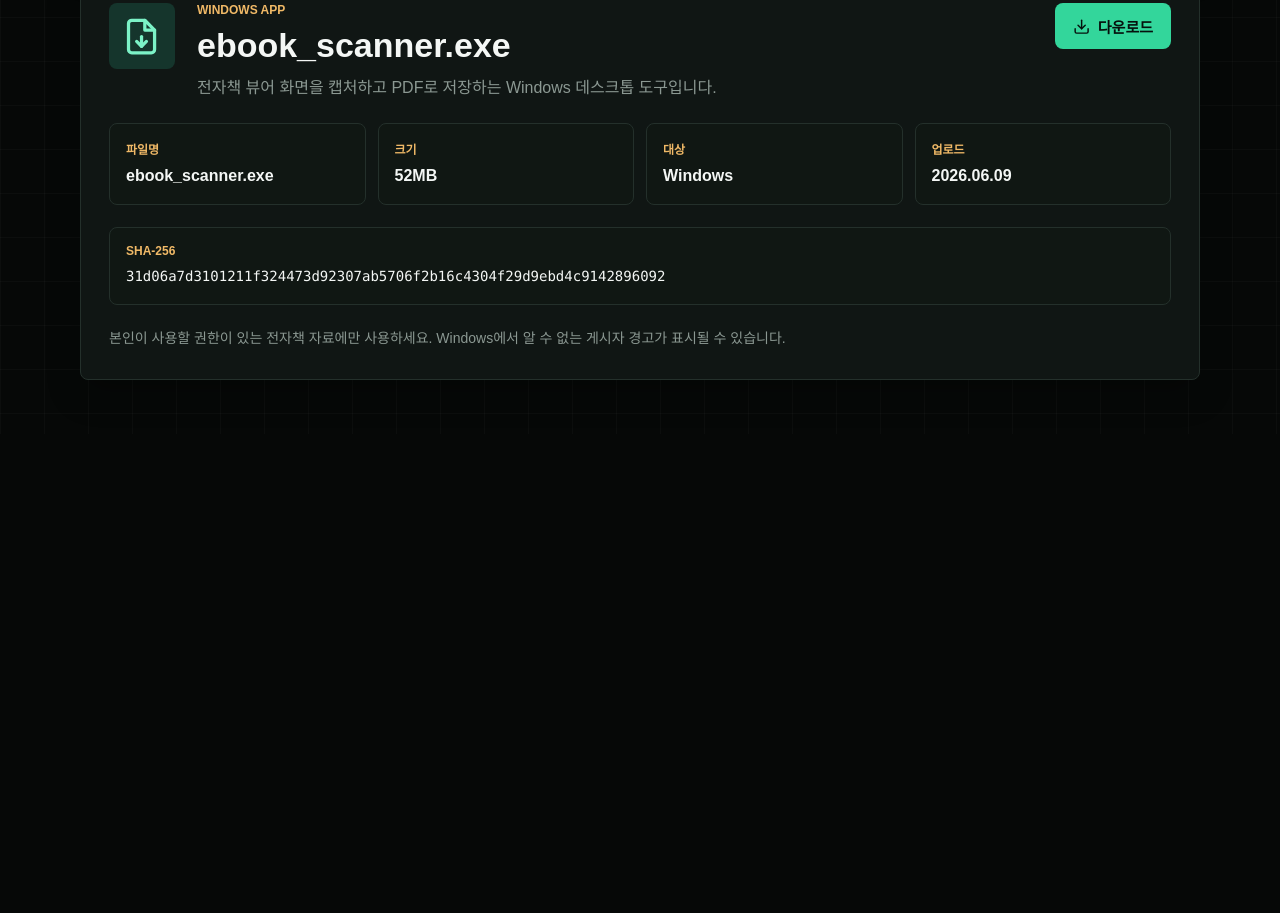
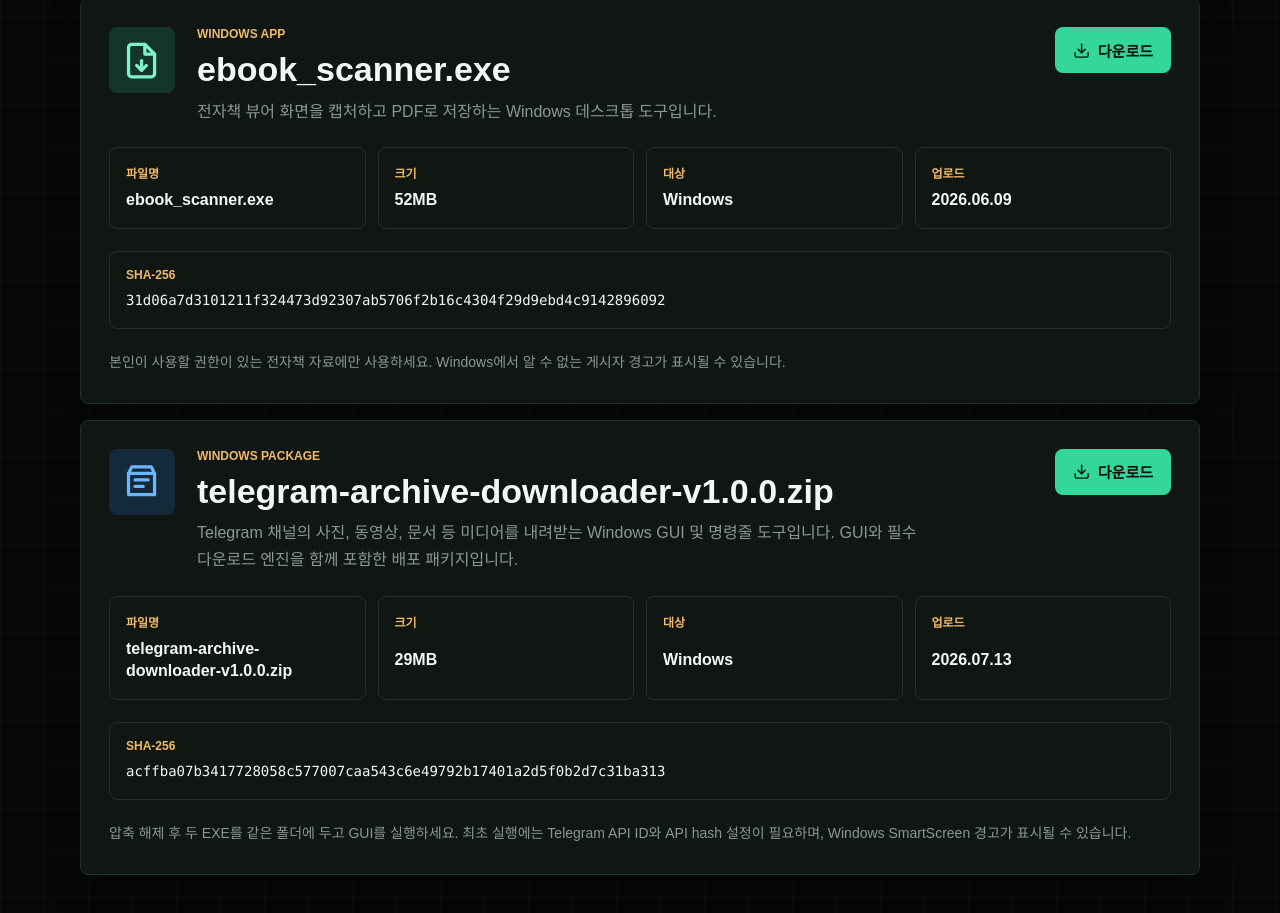
Before and after one commit to deploy103/mvtp-homepage, a website: page public/downloads.html in a window 1280 px wide. Shown: the part 1259-2172 px from the top of the page. Before the commit the page ends 1693 px from the top, so only its background shows below. Drawn offline with Linux system fonts and the light colour scheme.

Commit message:
Add Telegram archive downloader package

```diff
--- a/public/downloads.html
+++ b/public/downloads.html
@@ -37,8 +37,8 @@
         </div>
         <aside class="download-summary" aria-label="Download summary">
           <span>Files</span>
-          <strong>3</strong>
-          <em>Windows 실행 파일</em>
+          <strong>4</strong>
+          <em>Windows 실행 파일 및 패키지</em>
         </aside>
       </section>
 
@@ -218,6 +218,64 @@
             본인이 사용할 권한이 있는 전자책 자료에만 사용하세요. Windows에서 알 수 없는 게시자 경고가 표시될 수 있습니다.
           </p>
         </article>
+
+        <article class="download-card">
+          <div class="download-file-icon download-file-icon-blue" aria-hidden="true">
+            <svg viewBox="0 0 24 24">
+              <path d="M4 7h16v13H4z" />
+              <path d="M4 7l2-4h12l2 4" />
+              <path d="M8 11h8" />
+              <path d="M8 15h5" />
+            </svg>
+          </div>
+
+          <div class="download-file-copy">
+            <p class="eyebrow">Windows package</p>
+            <h2>telegram-archive-downloader-v1.0.0.zip</h2>
+            <p>
+              Telegram 채널의 사진, 동영상, 문서 등 미디어를 내려받는 Windows GUI 및 명령줄 도구입니다. GUI와 필수 다운로드 엔진을 함께 포함한 배포 패키지입니다.
+            </p>
+          </div>
+
+          <div class="download-actions">
+            <a class="button button-primary" href="downloads/telegram-archive-downloader-v1.0.0.zip" download>
+              <svg viewBox="0 0 24 24" aria-hidden="true">
+                <path d="M21 15v4a2 2 0 0 1-2 2H5a2 2 0 0 1-2-2v-4" />
+                <path d="M7 10l5 5 5-5" />
+                <path d="M12 15V3" />
+              </svg>
+              다운로드
+            </a>
+          </div>
+
+          <div class="download-meta-grid">
+            <div>
+              <span>파일명</span>
+              <strong>telegram-archive-downloader-v1.0.0.zip</strong>
+            </div>
+            <div>
+              <span>크기</span>
+              <strong>29MB</strong>
+            </div>
+            <div>
+              <span>대상</span>
+              <strong>Windows</strong>
+            </div>
+            <div>
+              <span>업로드</span>
+              <strong>2026.07.13</strong>
+            </div>
+          </div>
+
+          <div class="download-checksum">
+            <span>SHA-256</span>
+            <code>acffba07b3417728058c577007caa543c6e49792b17401a2d5f0b2d7c31ba313</code>
+          </div>
+
+          <p class="download-note">
+            압축 해제 후 두 EXE를 같은 폴더에 두고 GUI를 실행하세요. 최초 실행에는 Telegram API ID와 API hash 설정이 필요하며, Windows SmartScreen 경고가 표시될 수 있습니다.
+          </p>
+        </article>
       </section>
     </main>
   </body>
--- a/server.js
+++ b/server.js
@@ -90,6 +90,7 @@ const mimeTypes = {
   ".svg": "image/svg+xml",
   ".webp": "image/webp",
   ".ico": "image/x-icon",
+  ".zip": "application/zip",
   ".exe": "application/vnd.microsoft.portable-executable",
 };
 
```
Also changed, not shown: 1 other file.
